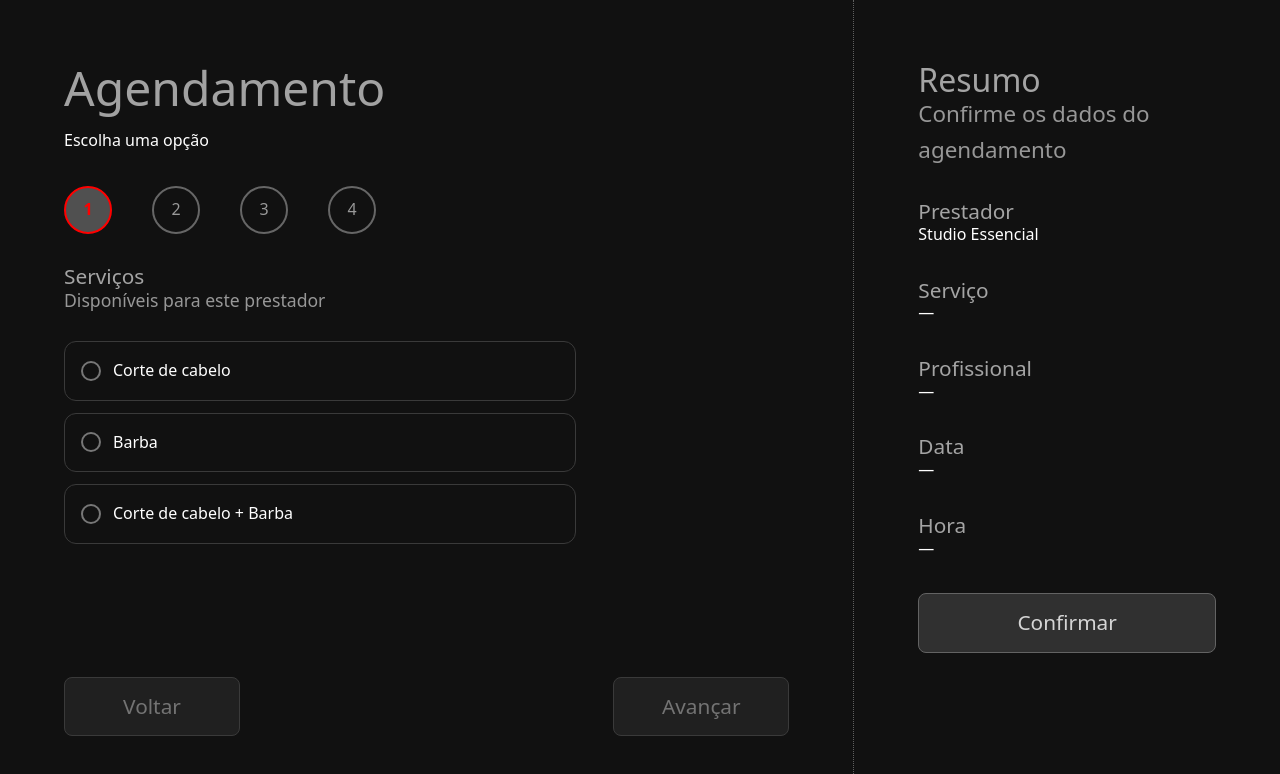
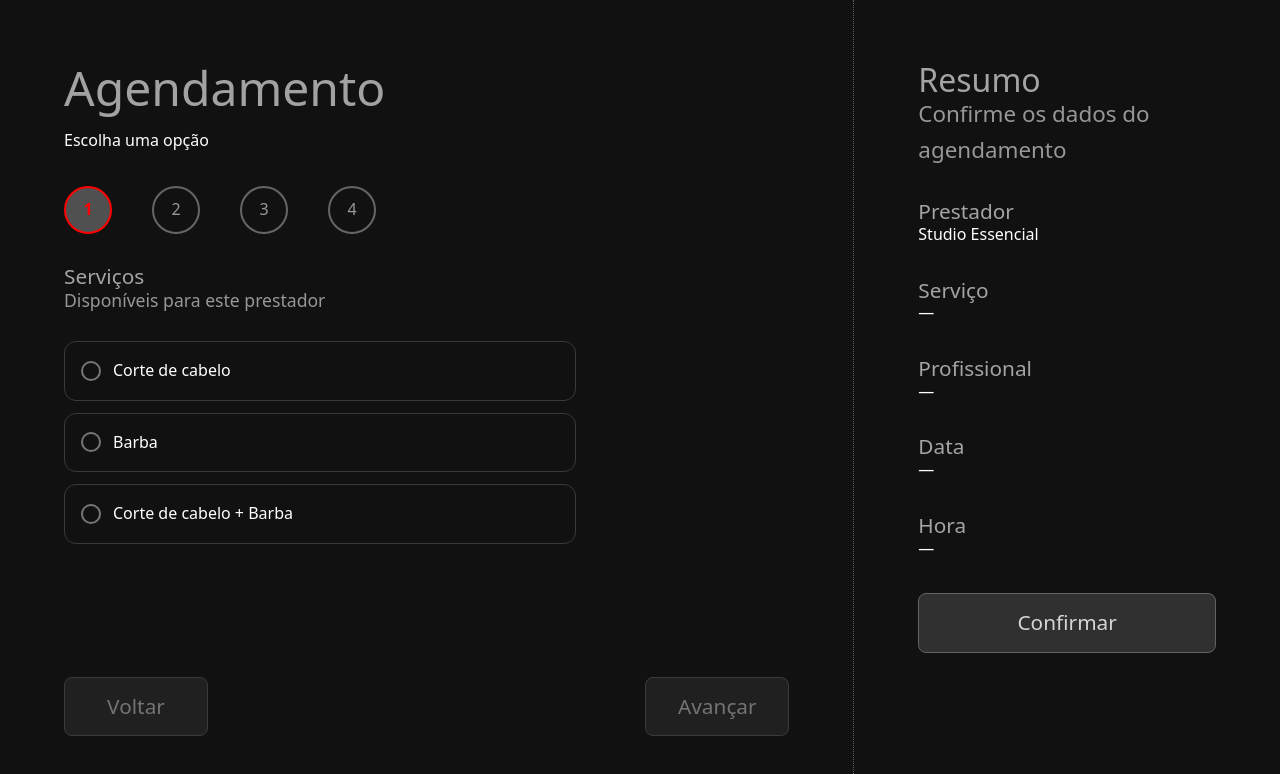
Before and after one commit to edsonbarreto-dev/scheduler, an Angular app: page /booking/1/services in a window 1280 px wide. Shown: the top 774 px of the page. Built offline with nearby package versions, Linux system fonts and the light colour scheme; a web font is replaced by a local one.

Commit message:
chore: update min width button

```diff
--- a/src/app/booking/booking.component.css
+++ b/src/app/booking/booking.component.css
@@ -67,7 +67,7 @@
 }
 
 .steps-actions button {
-  min-width: 11rem;
+  min-width: 9rem;
 }
 
 @media (max-width: 768px) {
```
